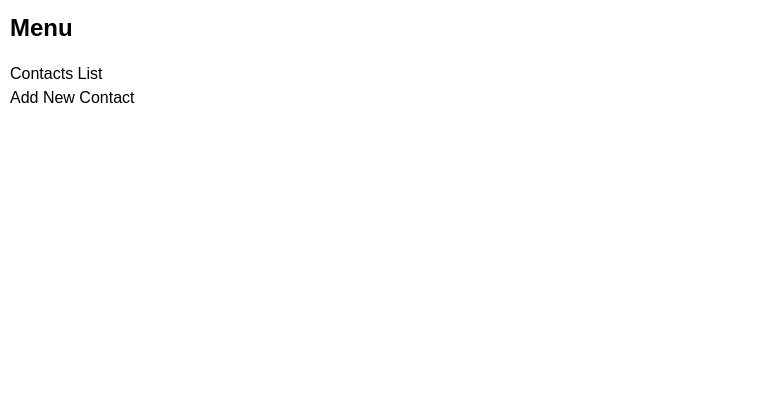
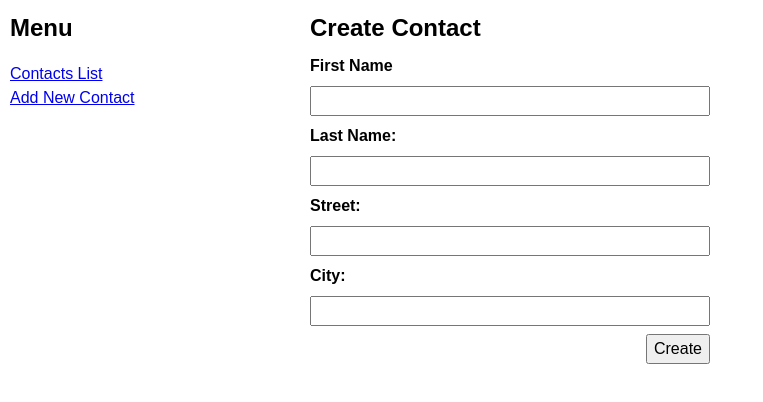
Before and after one commit to boolean-uk/react-address-book, a React (Create React App) app: page /contacts/add in a window 1280 px wide. Shown: the top 402 px of the page, without its empty margins (0-763 px from the left). Built offline with nearby package versions, Linux system fonts and the light colour scheme; data requests are answered from the project's data file.

Commit message:
Core criteria complete

```diff
--- a/db/db.json
+++ b/db/db.json
@@ -13,6 +13,13 @@
       "lastName": "Hopper",
       "street": "32 Deebug Road",
       "city": "London"
+    },
+    {
+      "firstName": "Jason",
+      "lastName": "Kundi",
+      "street": "63 Chiltern View",
+      "city": "Letchworth Garden City",
+      "id": 3
     }
   ]
 }
--- a/src/App.js
+++ b/src/App.js
@@ -1,30 +1,48 @@
-import { useEffect, useState } from "react"
-import { Link, Route, Routes } from "react-router-dom"
-import ContactsList from "./components/ContactsList"
-import ContactsAdd from "./components/ContactsAdd"
-import ContactsView from "./components/ContactsView"
-import "./styles/styles.css"
+import { useEffect, useState } from "react";
+import { Link, Route, Routes } from "react-router-dom";
+import ContactsList from "./components/ContactsList";
+import ContactsAdd from "./components/ContactsAdd";
+import ContactsView from "./components/ContactsView";
+import "./styles/styles.css";
 
 export default function App() {
-  const [contacts, setContacts] = useState([])
+  const [contacts, setContacts] = useState([]);
 
   //TODO: Load all contacts on useEffect when component first renders
+  useEffect(() => {
+    fetch("http://localhost:4000/contacts")
+      .then((res) => res.json())
+      .then((json) => {
+        console.log(json);
+        setContacts(json);
+      });
+  }, []);
 
   return (
     <>
       <nav>
         <h2>Menu</h2>
         <ul>
-          {/* TODO: Make these links */}
-          <li>Contacts List</li>
-          <li>Add New Contact</li>
+          <li>
+            <Link to="/">Contacts List</Link>
+          </li>
+          <li>
+            <Link to="/contacts/add">Add New Contact</Link>
+          </li>
         </ul>
       </nav>
       <main>
         <Routes>
-          {/* TODO: Add routes here  */}
+          <Route path="/" element={<ContactsList contacts={contacts} />} />
+          <Route
+            path="/contacts/add"
+            element={
+              <ContactsAdd contacts={contacts} setContacts={setContacts} />
+            }
+          />
+          <Route path ="/contacts/:id" element ={<ContactsView/>} />
         </Routes>
       </main>
     </>
-  )
+  );
 }
--- a/src/components/ContactsAdd.js
+++ b/src/components/ContactsAdd.js
@@ -1,31 +1,111 @@
-import { useState } from "react"
+import { useState } from "react";
 import { useNavigate } from "react-router-dom";
 
 function ContactsAdd(props) {
+  const initialForm = {
+    firstName: "",
+    lastName: "",
+    street: "",
+    city: "",
+  };
 
   // setContacts and contacts must be passed as props
   // to this component so new contacts can be added to the
   // state
-  const { setContacts, contacts } = props
+  const { setContacts, contacts } = props;
+
+  const [firstName, setFirstName] = useState("");
+  const [lastName, setLastName] = useState("");
+  const [street, setStreet] = useState("");
+  const [city, setCity] = useState("");
 
   //TODO: Implement controlled form
   //send POST to json server on form submit
 
+  const onFirstNameChange = (e) => {
+    setFirstName(e.target.value);
+  };
+  const onLastNameChange = (e) => {
+    setLastName(e.target.value);
+  };
+  const onStreetChange = (e) => {
+    setStreet(e.target.value);
+  };
+  const onCityChange = (e) => {
+    setCity(e.target.value);
+  };
+
+  const onSubmit = (e) => {
+    e.preventDefault()
+
+    const options ={
+      method: 'POST',
+       headers: {
+        'Content-Type' : 'application/json'
+     },
+     body: JSON.stringify({
+       firstName: firstName,
+       lastName: lastName,
+       street: street,
+       city: city,
+     })
+    }
+    fetch('http://localhost:4000/contacts', options)
+    .then(res => res.json())
+    .then(json => {
+      console.log(json)
+      setContacts([...contacts, json])
+      console.log(contacts)
+      setFirstName("")
+      setLastName("")
+      setStreet("")
+      setCity("")
+    })
+  }
+
   return (
-    <form className="form-stack contact-form">
+    <form onSubmit={onSubmit} className="form-stack contact-form">
       <h2>Create Contact</h2>
 
       <label htmlFor="firstName">First Name</label>
-      <input id="firstName" name="firstName" type="text" required />
+      <input
+        onChange={onFirstNameChange}
+        value={firstName}
+        id="firstName"
+        name="firstName"
+        type="text"
+        required
+      />
 
       <label htmlFor="lastName">Last Name:</label>
-      <input id="lastName" name="lastName" type="text" required/>
+      <input
+        onChange={onLastNameChange}
+        value={lastName}
+        id="lastName"
+        name="lastName"
+        type="text"
+        required
+      />
 
       <label htmlFor="street">Street:</label>
-      <input id="street" name="street" type="text" required/>
+      <input
+        onChange={onStreetChange}
+        value={street}
+        id="street"
+        name="street"
+        type="text"
+        required
+      />
 
       <label htmlFor="city">City:</label>
-      <input id="city" name="city" type="text" required/>
+      <input
+        onChange={onCityChange}
+        value={city}
+        id="city"
+        name="city"
+        type="text"
+        required
+      />
 
       <div className="actions-section">
         <button className="button blue" type="submit">
@@ -33,7 +113,7 @@ function ContactsAdd(props) {
         </button>
       </div>
     </form>
-  )
+  );
 }
 
-export default ContactsAdd
+export default ContactsAdd;
--- a/src/components/ContactsList.js
+++ b/src/components/ContactsList.js
@@ -20,8 +20,7 @@ function ContactsList(props) {
                 {firstName} {lastName}
               </p>
               <p>
-                { /** TODO: Make a Link here to view contact */}
-                View
+                <Link to ={`/contacts/${contact.id}`}>View</Link>
               </p>
             </li>
           )
--- a/src/components/ContactsView.js
+++ b/src/components/ContactsView.js
@@ -7,6 +7,16 @@ function ContactsView() {
   //TODO: Get the contact to load from the params and fetch.
   //With useEffect, load the contact when params changes
   //and update contact state
+  const params = useParams()
+
+  useEffect(() => {
+    fetch(`http://localhost:4000/contacts/${params.id}`)
+    .then(res => res.json())
+    .then(json => {
+      console.log(json)
+      setContact(json)
+    })
+  } ,[params])
 
   if (!contact) {
     return <p>Loading</p>
```
Also changed, not shown: 1 other file (tests, documents, lock files or other folders).
